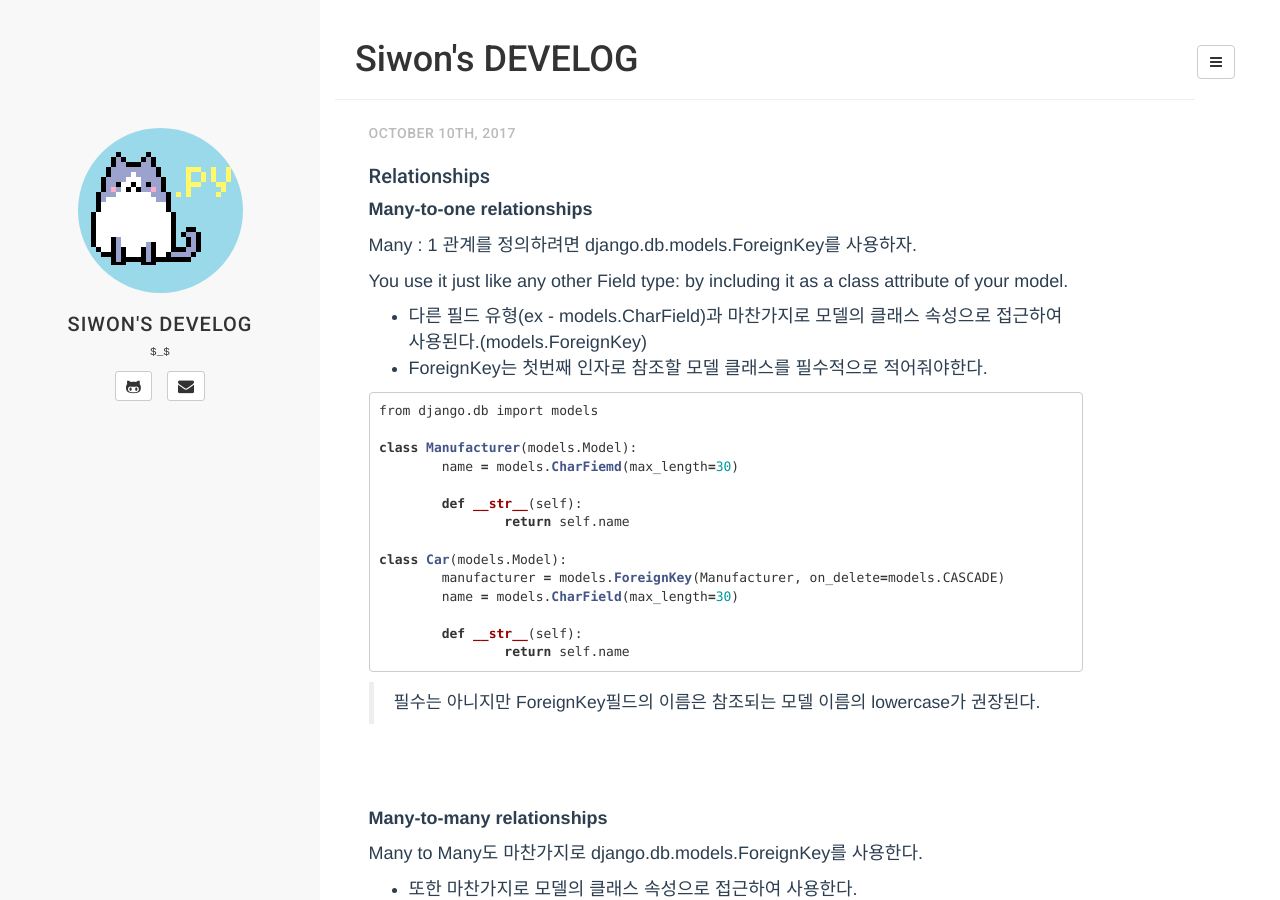
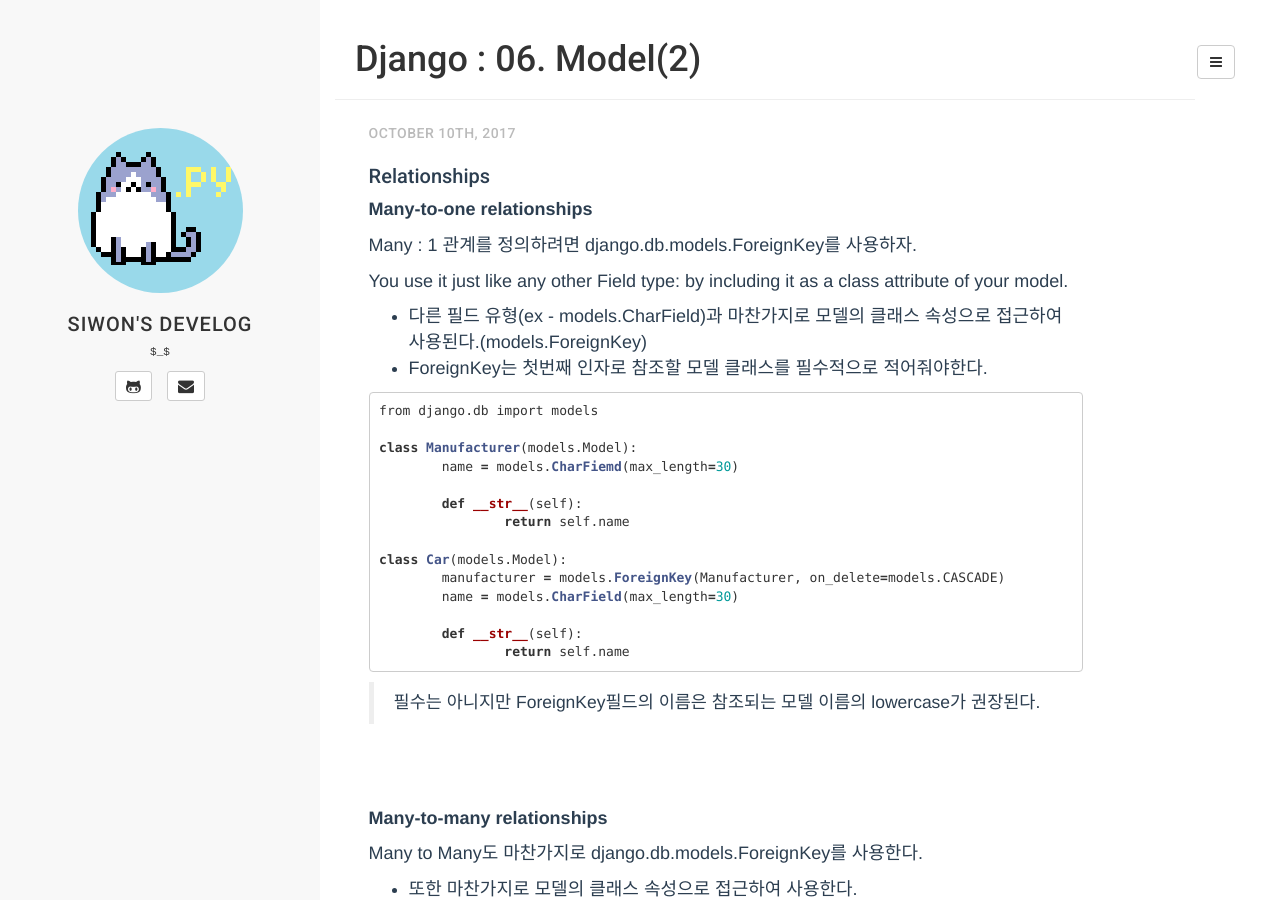
Before and after one commit to 2siwon/2siwon.github.io, a Jekyll site: the page built from _posts/2017-10-10-django-006-model2.md, in a window 1280 px wide and 900 px high. Built offline with Jekyll 4.4.1, drawn with Linux system fonts in a browser that asks for light colours; our own code applies the rules of GitHub Pages for plain Markdown files; comment, search, counter and statistics services are not loaded.

```diff
--- a/_posts/2017-10-10-django-006-model2.md
+++ b/_posts/2017-10-10-django-006-model2.md
@@ -1,3 +1,11 @@
+---
+layout: post
+title:  "Django : 06. Model(2)"
+date:   2017-10-10 15:10:41 +0900
+categories: Django
+tag: [Django]
+---
+
 ### Relationships
 
 **Many-to-one relationships**
```
